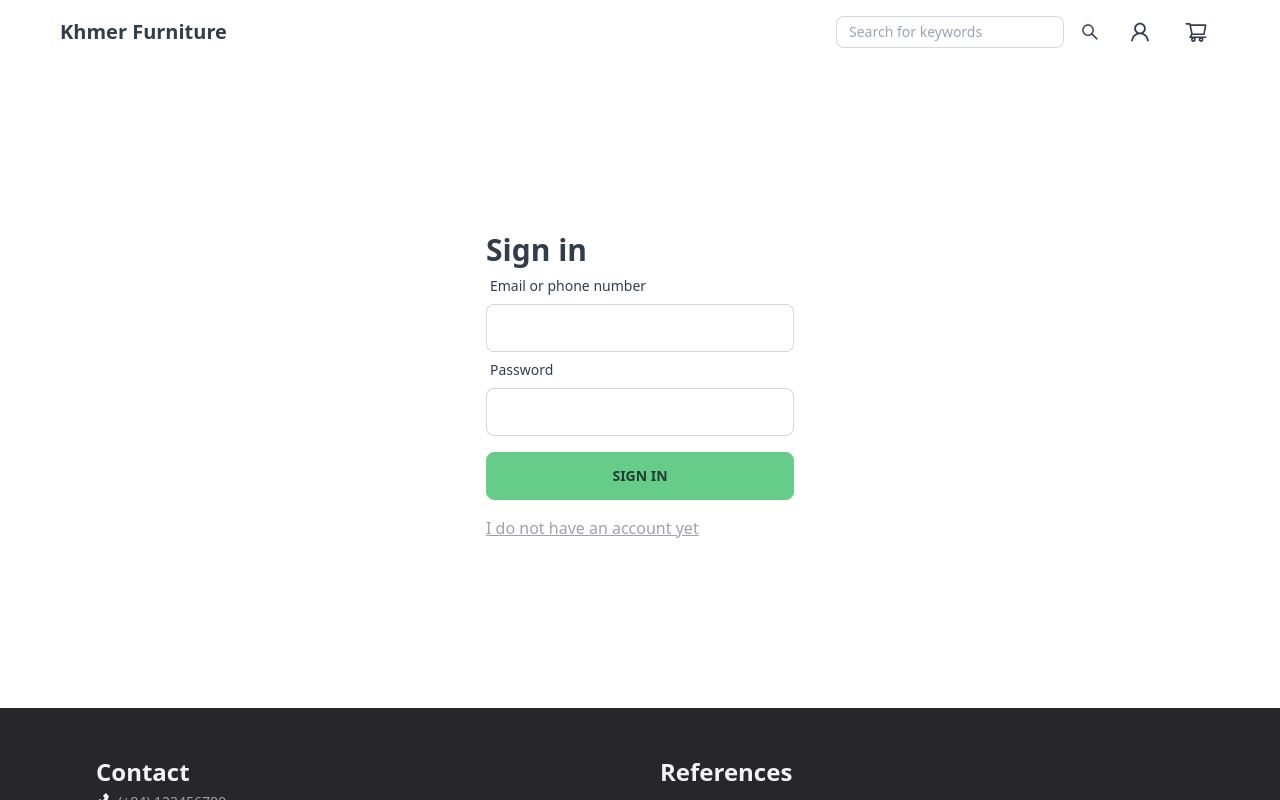
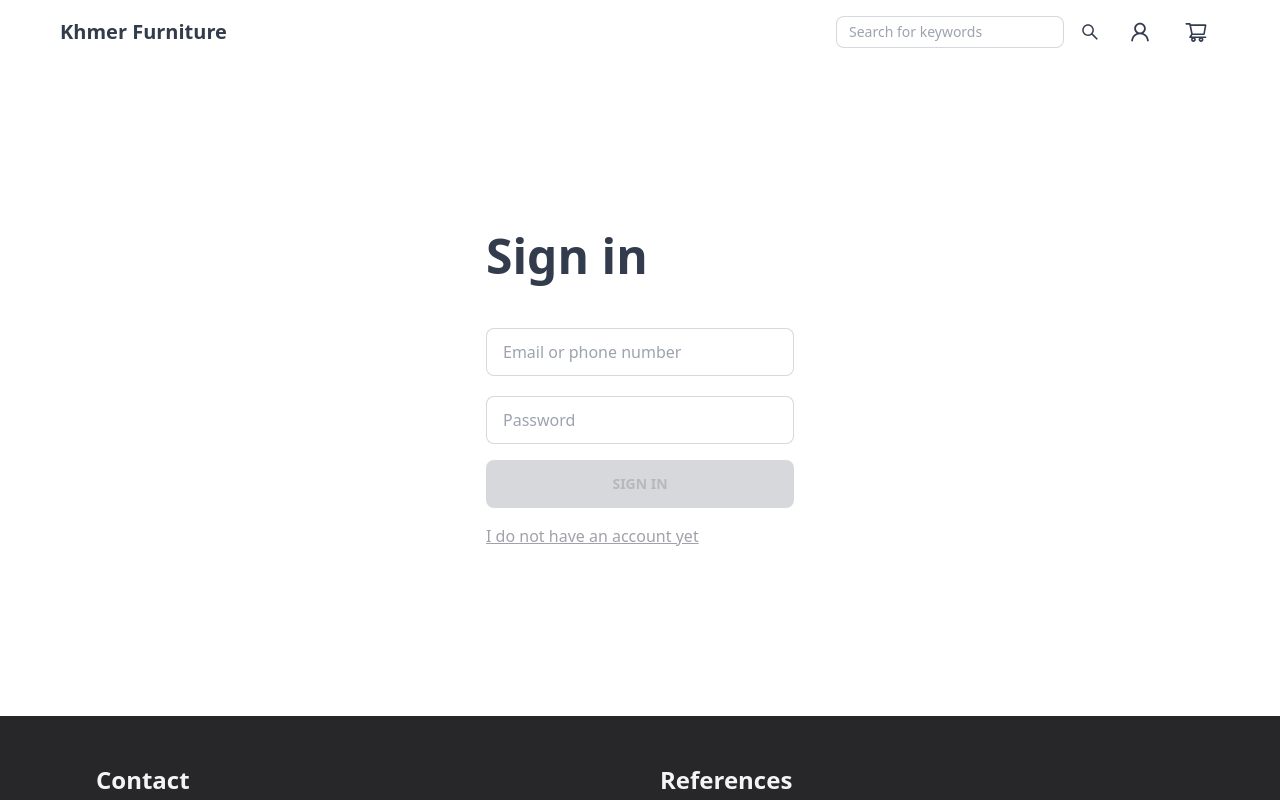
Before and after one commit to PlayerNguyen/dotot-shop, a React (Vite) app in the folder client/: page /users/sign-in in a window 1280 px wide. Built offline with nearby package versions, Linux system fonts and the light colour scheme.

Commit message:
Add sign in and request authenticate

```diff
--- a/client/src/App.jsx
+++ b/client/src/App.jsx
@@ -1,5 +1,5 @@
 import React, { useEffect } from "react";
-
+import { ToastContainer } from "react-toastify";
 import { Link, Route, Routes } from "react-router-dom";
 import Home from "./components/Home/Home";
 import Footer from "./components/Footer/Footer";
@@ -8,7 +8,7 @@ import Credentials from "./components/Credentials/Credentials";
 import NoMatch from "./components/NoMatch/NoMatch";
 import SignIn from "./components/Credentials/SignIn";
 import Navbar from "./components/Navbar/Navbar";
-import AxiosInstance from "./requests/AxiosInstance";
+import "react-toastify/dist/ReactToastify.css";
 
 export default function App() {
   return (
@@ -48,6 +48,8 @@ export default function App() {
           </li>
         </ul>
       </div>
+
+      <ToastContainer />
     </div>
   );
 }
--- a/client/src/components/Credentials/SignIn.jsx
+++ b/client/src/components/Credentials/SignIn.jsx
@@ -1,38 +1,90 @@
-import React from "react";
-import { Link } from "react-router-dom";
+import React, { useEffect, useState } from "react";
+import { Link, useNavigate } from "react-router-dom";
+import { toast } from "react-toastify";
+import { ResponseInterceptor } from "../../helpers/ResponseInterceptor";
+import UserRequest from "../../requests/UserRequest";
 
 export default function SignIn() {
+  const [fields, setFields] = useState({ phoneOrEmail: "", password: "" });
+  const navigate = useNavigate();
+  useEffect(() => {
+    if (localStorage.getItem("token") !== null) {
+      navigate("/");
+    }
+  }, []);
+
+  const handleSubmit = (event) => {
+    event.preventDefault();
+
+    const { phoneOrEmail, password } = fields;
+    UserRequest.postSignInUser({ phoneOrEmail, password }).then((response) => {
+      console.log(response);
+      const { token } = ResponseInterceptor.filterSuccess(response).data;
+
+      localStorage.setItem(`token`, token);
+      toast.success("Successfully sign in");
+    });
+  };
+
   return (
     <div className="signIn-wrapper">
-      <div className="signIn mx-6 my-12 sm:mx-auto sm:w-2/3 md:w-1/3 lg:w-1/4 sm:my-40">
-        <div className="text-3xl font-bold">Sign in</div>
+      <form
+        className="signIn mx-6 my-12 sm:mx-auto sm:w-2/3 md:w-1/3 lg:w-1/4 sm:my-40"
+        onSubmit={handleSubmit}
+      >
+        <div className="text-5xl font-bold mb-12">Sign in</div>
 
+        <div className="flex flex-col gap-5">
           {/* Email or phone number to login */}
           <div>
-          <label className="label">
+            {/* <label className="label">
             <span className="label-text">Email or phone number</span>
-          </label>
+          </label> */}
             <input
               type="text"
-            placeholder=""
+              placeholder="Email or phone number"
               className="input input-bordered w-full"
+              name="email"
+              value={fields && fields.phoneOrEmail}
+              required
+              onChange={({ target }) => {
+                setFields({ ...fields, phoneOrEmail: target.value });
+              }}
             />
           </div>
 
           <div>
-          <label className="label">
+            {/* <label className="label">
             <span className="label-text">Password</span>
-          </label>
+          </label> */}
             <input
               type="password"
-            placeholder=""
+              placeholder="Password"
               className="input input-bordered w-full"
+              name="password"
+              value={fields && fields.password}
+              required
+              onChange={({ target }) => {
+                setFields({ ...fields, password: target.value });
+              }}
             />
+          </div>
         </div>
 
         <div className="flex flex-col gap-4 mt-4">
           <div>
-            <button className="btn btn-primary w-full">Sign in</button>
+            <button
+              className="btn btn-primary w-full"
+              disabled={
+                !(
+                  fields &&
+                  fields.password.length > 0 &&
+                  fields.phoneOrEmail.length > 0
+                )
+              }
+            >
+              Sign in
+            </button>
           </div>
           <div>
             <Link className="link text-zinc-400" to="/users/sign-up">
@@ -40,7 +92,7 @@ export default function SignIn() {
             </Link>
           </div>
         </div>
-      </div>
+      </form>
     </div>
   );
 }
--- a/client/src/components/Credentials/SignUp.jsx
+++ b/client/src/components/Credentials/SignUp.jsx
@@ -1,5 +1,8 @@
 import React, { useEffect, useState } from "react";
 import { Link } from "react-router-dom";
+import { toast } from "react-toastify";
+import { ResponseInterceptor } from "../../helpers/ResponseInterceptor";
+import UserRequest from "../../requests/UserRequest";
 
 export default function SignUp() {
   const [formData, setFormData] = useState({
@@ -10,14 +13,52 @@ export default function SignUp() {
     password: "",
     repassword: "",
   });
+  const [submitted, setSubmitted] = useState(false);
+
+  const [criteria, setCriteria] = useState({
+    PasswordIsStrength: false,
+    PasswordIsMatch: false,
+  });
 
   useEffect(() => {
-    console.log(formData);
-  }, [formData]);
+    const { password, repassword } = formData;
+    setCriteria({
+      ...criteria,
+      PasswordIsMatch: password === repassword,
+      PasswordIsStrength: password.length > 6,
+    });
+  }, [formData.password, formData.repassword]);
+
+  /**
+   * check whether the form is valid or not
+   */
+  const allCriteriaIsValid =
+    criteria.PasswordIsMatch && criteria.PasswordIsStrength;
+
+  /**
+   * function to handle a submission of the form
+   */
+  const handleSubmit = (e) => {
+    e.preventDefault();
+
+    setSubmitted(true);
+
+    UserRequest.postSignUpUser(formData)
+      .then((_response) => {
+        toast.success("Successfully create an account");
+      })
+      .catch((response) => {
+        console.log(response);
+        toast.error(ResponseInterceptor.filterError(response).message);
+      });
+  };
 
   return (
     <div className="signUp-wrapper">
-      <div className="signUp mx-6 my-6 sm:mx-auto sm:w-2/3 md:w-1/3 lg:w-1/4 flex flex-col gap-4">
+      <form
+        className="signUp mx-6 my-6 sm:mx-auto sm:w-2/3 md:w-1/3 lg:w-1/4 flex flex-col gap-4"
+        onSubmit={handleSubmit}
+      >
         <div className="font-bold text-4xl mb-4">Sign up</div>
 
         {/* First and last name field group */}
@@ -34,6 +75,7 @@ export default function SignUp() {
               onChange={(e) => {
                 setFormData({ ...formData, firstName: e.target.value });
               }}
+              required
             />
           </div>
 
@@ -49,6 +91,7 @@ export default function SignUp() {
               onChange={(e) => {
                 setFormData({ ...formData, lastName: e.target.value });
               }}
+              required
             />
           </div>
         </div>
@@ -66,6 +109,7 @@ export default function SignUp() {
             onChange={(e) => {
               setFormData({ ...formData, email: e.target.value });
             }}
+            required
           />
         </div>
 
@@ -82,14 +126,12 @@ export default function SignUp() {
             onChange={(e) => {
               setFormData({ ...formData, phone: e.target.value });
             }}
+            required
           />
         </div>
 
         {/* Password field group */}
         <div>
-          {/* <label className="label">
-            <span className="label-text">Password</span>
-          </label> */}
           <input
             type="password"
             placeholder="Password"
@@ -98,7 +140,17 @@ export default function SignUp() {
             onChange={(e) => {
               setFormData({ ...formData, password: e.target.value });
             }}
+            required
           />
+          {!criteria.PasswordIsStrength &&
+            !submitted &&
+            formData.password.length > 0 && (
+              <label className="label">
+                <span className="label-text text-red-400">
+                  Password must have greater than 5 characters
+                </span>
+              </label>
+            )}
         </div>
         {/* Re password group */}
         <div>
@@ -113,14 +165,25 @@ export default function SignUp() {
             onChange={(e) => {
               setFormData({ ...formData, repassword: e.target.value });
             }}
+            required
           />
+          {criteria && !submitted && !criteria.PasswordIsMatch && (
+            <label className="label">
+              <span className="label-text text-red-400">
+                Password and repassword are not the same
+              </span>
+            </label>
+          )}
         </div>
 
         {/* Submit button */}
         <div className="flex flex-col mt-4 gap-4">
           <div>
-            <button class="btn bg-green-700 hover:bg-green-800 w-full text-white font-bold">
-              Sign up
+            <button
+              className="btn bg-green-700 hover:bg-green-800 w-full text-white font-bold"
+              disabled={!allCriteriaIsValid}
+            >
+              Create account
             </button>
           </div>
           <div className="flex-1">
@@ -129,7 +192,7 @@ export default function SignUp() {
             </Link>
           </div>
         </div>
-      </div>
+      </form>
     </div>
   );
 }
--- /dev/null
+++ b/client/src/helpers/ResponseInterceptor.ts
@@ -0,0 +1,46 @@
+export interface IResponse {
+  status: "success" | "error" | "failed";
+  message: string;
+  data?: any;
+}
+export interface ErrorResponse extends IResponse {
+  status: "error";
+  message: string;
+  data?: any;
+}
+
+export interface SuccessResponse extends IResponse {
+  status: "success";
+  message: string;
+  data?: any;
+}
+
+export class ResponseInterceptor {
+  public static filterError: (response: any) => ErrorResponse = (
+    response: any
+  ) => {
+    if (!response.response.data) {
+      throw new Error(`Invalid response data`);
+    }
+    const { status, message, data } = response.response.data;
+    return {
+      status,
+      message,
+      data,
+    };
+  };
+
+  public static filterSuccess: (response: any) => SuccessResponse = (
+    response: any
+  ) => {
+    if (!response.data) {
+      throw new Error(`Invalid response data`);
+    }
+    const { status, message, data } = response.data;
+    return {
+      status,
+      message,
+      data,
+    };
+  };
+}
--- a/client/src/requests/AxiosInstance.js
+++ b/client/src/requests/AxiosInstance.js
@@ -4,4 +4,19 @@ const AxiosInstance = axios.create({
   baseURL: process.env.PRODUCTION_BASE_URL || "",
 });
 
+AxiosInstance.interceptors.request.use(
+  function (config) {
+    // Put token into header
+    if (localStorage.getItem("token") !== null) {
+      const token = localStorage.getItem("token");
+      config.headers.Authorization = `JWT ${token}`;
+    }
+
+    return config;
+  },
+  function (error) {
+    return Promise.reject(error);
+  }
+);
+
 export default AxiosInstance;
--- /dev/null
+++ b/client/src/requests/UserRequest.ts
@@ -0,0 +1,21 @@
+import AxiosInstance from "./AxiosInstance";
+
+function postSignUpUser({ phone, email, firstName, lastName, password }) {
+  return AxiosInstance.post("/users/register", {
+    phone,
+    email,
+    firstName,
+    lastName,
+    password,
+  });
+}
+
+function postSignInUser({ phoneOrEmail, password }) {
+  return AxiosInstance.post("/auth/login", {
+    phoneOrEmail,
+    password,
+  });
+}
+
+const UserRequest = { postSignUpUser, postSignInUser };
+export default UserRequest;
```
Also changed, not shown: client/package.json (+12 -2 lines), 1 other file (tests, documents, lock files or other folders). Lines whose indentation alone changed are shown as unchanged.
